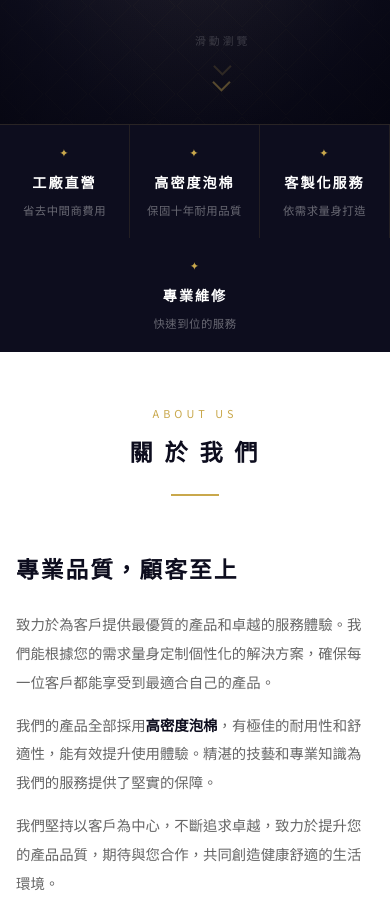
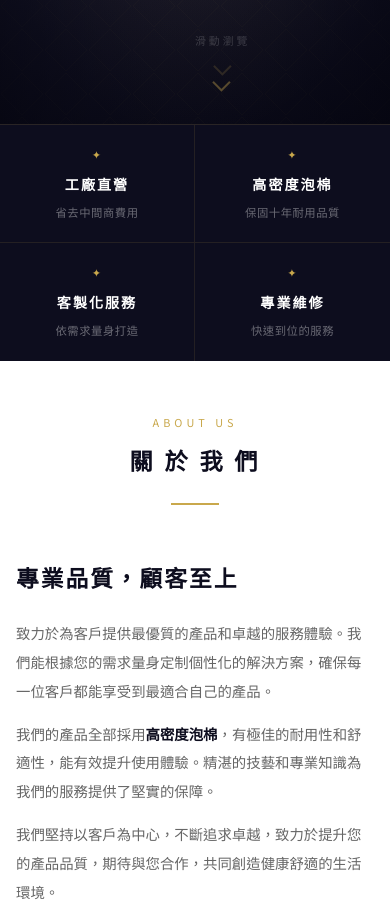
Before and after one commit to ab11252000/order-system, a plain HTML site: page index.html in a window 390 px wide. Shown: the part 840-1762 px from the top of the page. Drawn offline with Linux system fonts and the light colour scheme.

Commit message:
Add files via upload

```diff
--- a/index.css
+++ b/index.css
@@ -202,5 +202,7 @@
 @media (max-width: 480px) {
     .cat-grid { grid-template-columns: 1fr; }
     .cat-card { padding: 38px 22px 32px; }
-    .feature-item { min-width: 120px; padding: 18px 14px; }
+    .feature-item { flex: 0 0 50%; min-width: 0; padding: 20px 14px; border-right: none; border-bottom: 1px solid rgba(201,168,76,0.12); }
+    .feature-item:nth-child(odd) { border-right: 1px solid rgba(201,168,76,0.12); }
+    .feature-item:nth-last-child(-n+2) { border-bottom: none; }
 }
```
